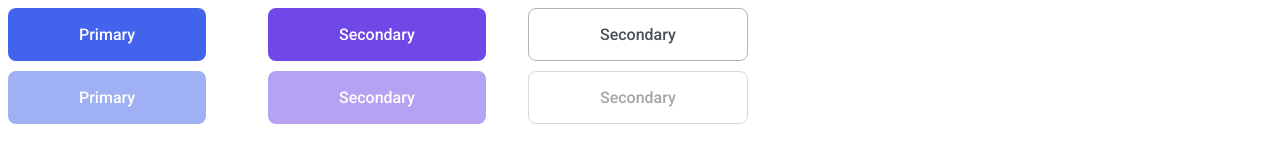
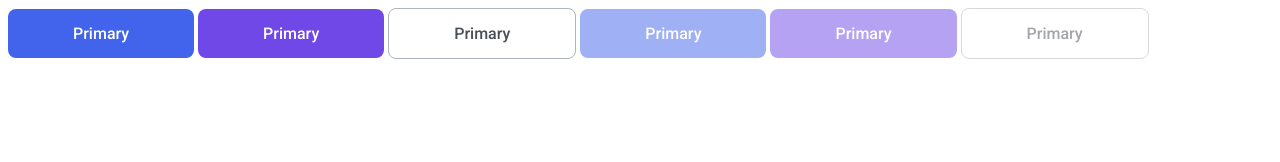
Before and after one commit to js-tasks-ru/htmlcss-20220919_lexxminer, a website: page 03-lection1/01-button/index.html in a window 1280 px wide. Drawn offline with Linux system fonts and the light colour scheme.

Commit message:
fixed, redundant code removed, grid removed

```diff
--- a/03-lection1/01-button/button.css
+++ b/03-lection1/01-button/button.css
@@ -1,21 +1,10 @@
 /* Стилизация кнопки */
-
-.grid {
-    display: grid;
-    grid-template-areas: "defp defs defa"
-        "disp diss disa";
-    gap: 10px;
-
-    grid-template-columns: 250px 250px 250px;
-}
-
 .button {
     border-radius: 8px;
     border: 0;
     width: fit-content;
-}
 
-.button__title {
+    /* перенесено из .button__title */
     padding: 15px 65px;
 
     font-family: 'Roboto';
@@ -30,56 +19,36 @@
 
 .button:disabled {
     opacity: 0.5;
+    pointer-events: none;
 }
 
 .button_primary {
     background: #4263EB;
     color: #FFFFFF;
-    grid-area: defp;
     transition: opacity 200ms ease-in-out, background-color 200ms ease-in-out;
 }
 
 .button_secondary {
     background: #7048E8;
     color: #FFFFFF;
-    grid-area: defs;
     transition: opacity 200ms ease-in-out, background-color 200ms ease-in-out;
 }
 
 .button_alternate {
-    background-color: white;
+    background-color: #FFFFFF;
     border: 1px solid #ACB5BD;
-    border-radius: 8px;
     color: #495057;
-    grid-area: defa;
     transition: opacity 200ms ease-in-out, border 200ms ease-in-out;
 }
 
 .button_primary:hover {
     background: #2342C0;
-    color: #FFFFFF;
 }
 
 .button_secondary:hover {
     background: #5028C6;
-    color: #FFFFFF;
 }
 
 .button_alternate:hover {
-    background-color: white;
-    border: 1px solid #212429;
-    border-radius: 8px;
-    color: #495057;
+    border-color: #212429;
 }
-
-.button_primary:disabled {
-    grid-area: disp;
-}
-
-.button_secondary:disabled {
-    grid-area: diss;
-}
-
-.button_alternate:disabled {
-    grid-area: disa;
-}
--- a/03-lection1/01-button/index.html
+++ b/03-lection1/01-button/index.html
@@ -9,23 +9,23 @@
 
         <div class="grid">
             <button class="button button_primary">
-                <div class="button__title">Primary</div>
+               Primary
             </button>
             <button class="button button_secondary">
-                <div class="button__title">Secondary</div>
+                Primary
             </button>
             <button class="button button_alternate">
-                <div class="button__title">Secondary</div>
+                Primary
             </button>
 
             <button disabled class="button button_primary">
-                <div class="button__title">Primary</div>
+                Primary
             </button>
             <button disabled class="button button_secondary">
-                <div class="button__title">Secondary</div>
+                Primary
             </button>
             <button disabled class="button button_alternate">
-                <div class="button__title">Secondary</div>
+                Primary
             </button>
 
             </div>
```
